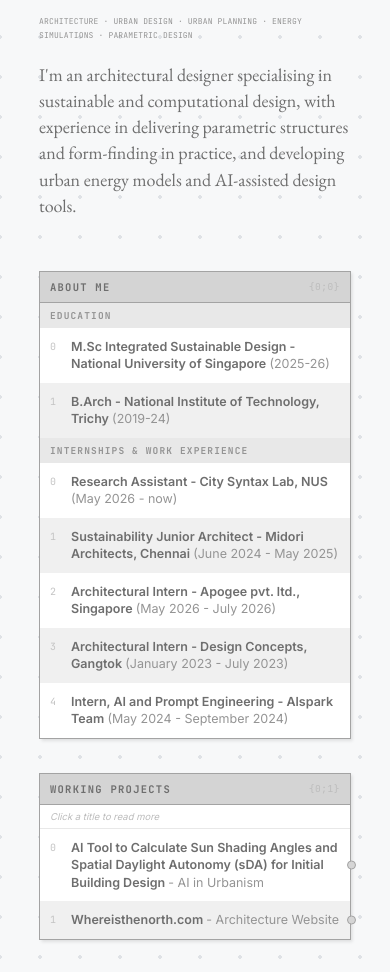
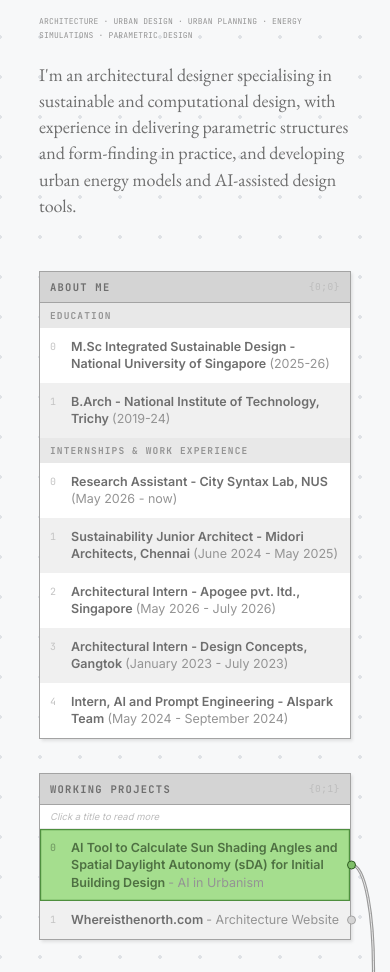
Before and after one commit to sangeetha-cv/sangeetha-cv.github.io, a plain HTML site: page index.html in a window 390 px wide. Shown: the part 83-1055 px from the top of the page. Drawn offline with nearby package versions, Linux system fonts and the light colour scheme.

Commit message:
Auto-open first synopsis on phone view too
Co-Authored-By: Claude Opus 4.8 <noreply@anthropic.com>

```diff
--- a/index.html
+++ b/index.html
@@ -661,7 +661,7 @@ function sideRoom() {                       // space to the right of the centred
 
 function openFirst() {
   const first = Object.keys(details)[0];
-  if (!first || openId || !isWide()) return;   // phones start closed
+  if (!first || openId) return;   // open the first synopsis on load (desktop + phone)
   const prev = canvas.style.transition;
   canvas.style.transition = 'none';
   open(first, true);
```
